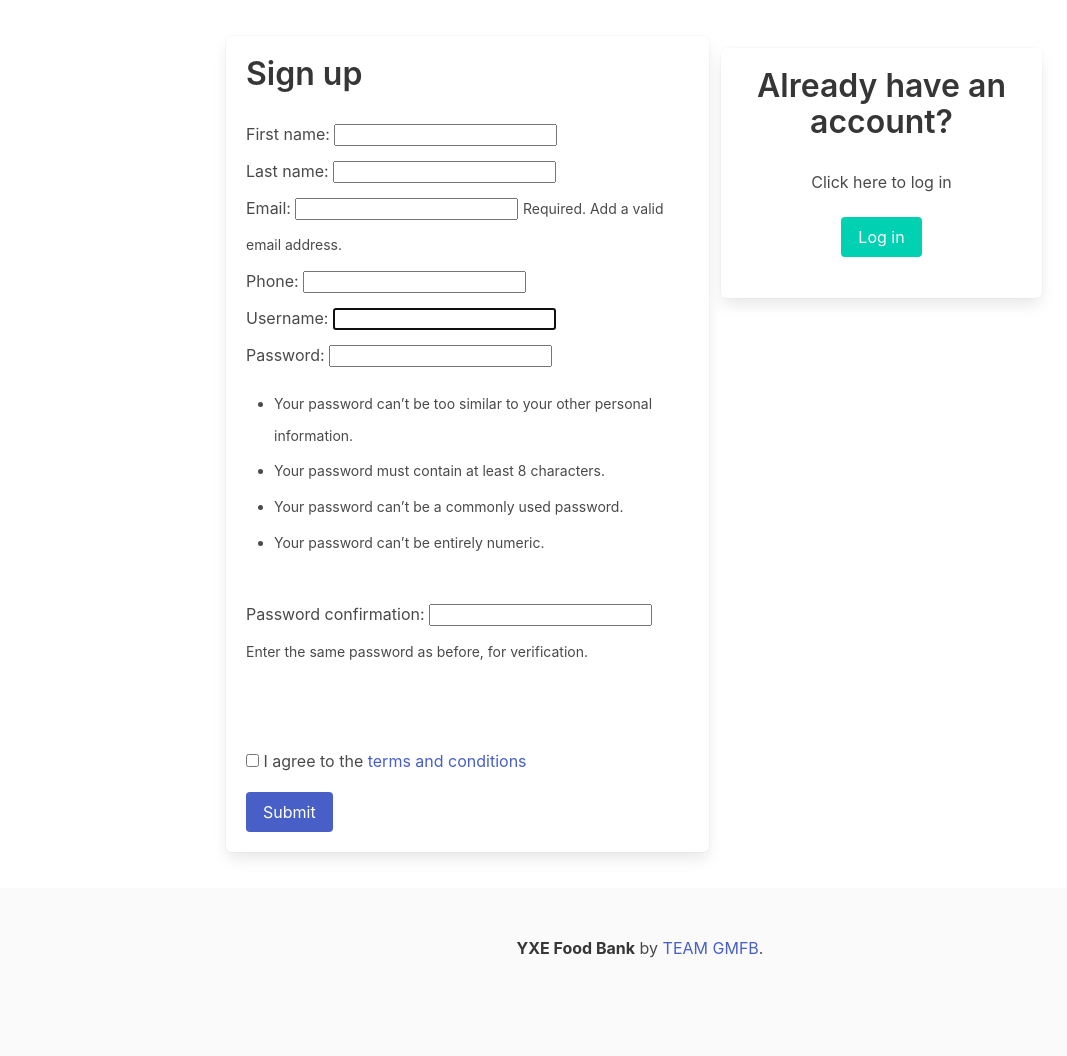
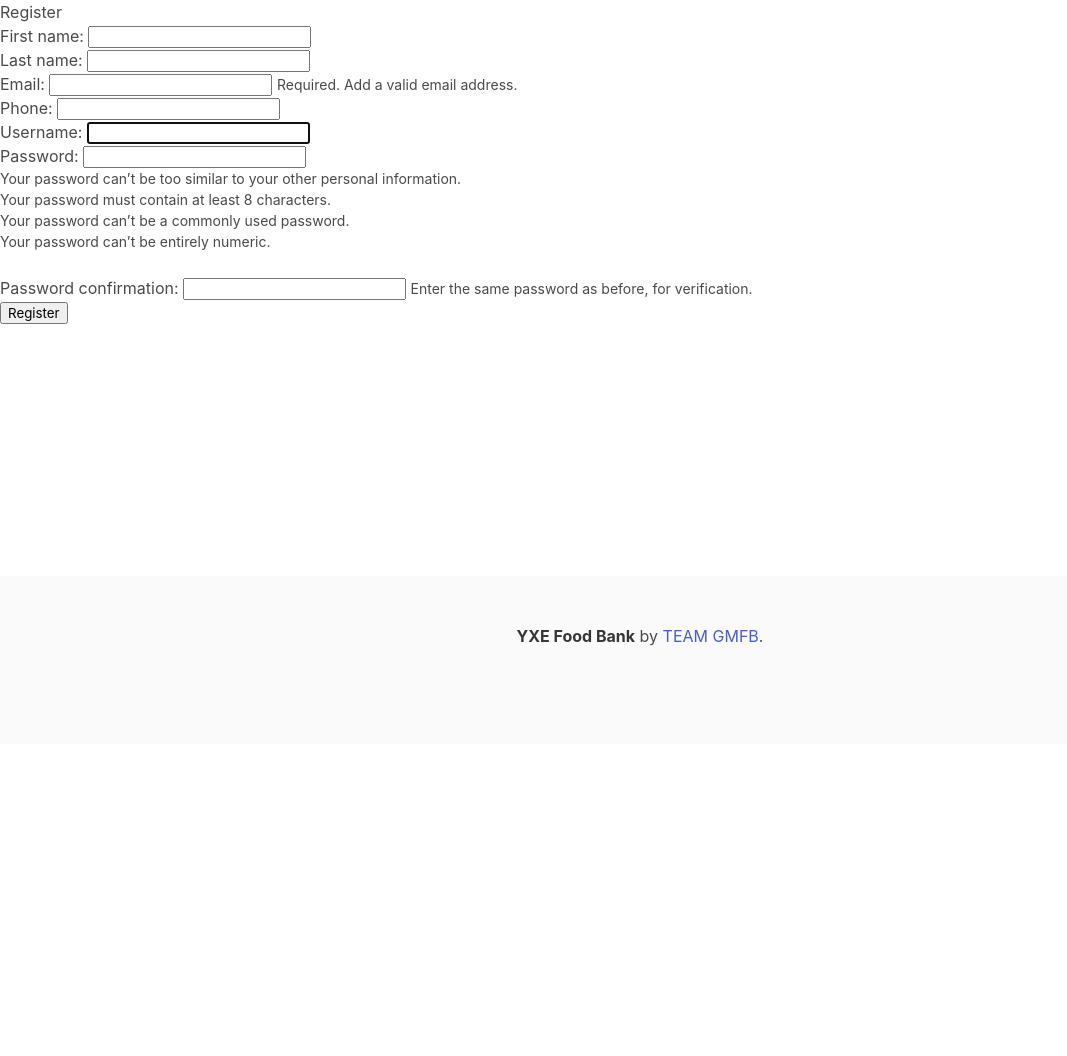
Before and after one commit to seemslikeali/yxefoodbank, a Django app: page /register/ in a window 1280 px wide. Shown: the part 56-1112 px from the top of the page, without its empty margins (0-1067 px from the left). After the commit the page ends 702 px from the top, so only its background shows below. Run offline with Django 4.2, Linux system fonts and the light colour scheme; some libraries are stand-ins or nearby versions.

Commit message:
account registration form overhaul
changed the way its done/  use register.html for now....

readdded the correct html

readdded the correct html

```diff
--- a/account/templates/account/register.html
+++ b/account/templates/account/register.html
@@ -1,17 +1,8 @@
 {% extends 'main.html'%} {% block content%}
 
-<section class="section supage">
-  <div class="tile is-ancestor" style="line-height: 2.3;">
-      <form class="tile is-child box" method="POST" action="{% url 'signup' %}">
-        {% csrf_token %}
-        <p class="title">Sign up</p>
+<h2>Register</h2>
 
-        <div class="content">
-          {% comment %} add here {% endcomment %}
-          <div class="field">
-
-
-
+<form class="form-signin" method="POST">
   {% csrf_token %} {% for field in registration_form%} {{field.label_tag}}
   {{field}} {% if field.help_text%}
   <small>{{field.help_text}}</small>
@@ -19,40 +10,7 @@
   <p style="color: red">{{error}}</p>
   {% endfor %} <br />{% endfor %}
 
+  <button type="submit">Register</button>
+</form>
 
-<br>
-          <br>
-          <div class="field">
-            <div class="control">
-              <label class="checkbox">
-                <input type="checkbox">
-                I agree to the <a href="#">terms and conditions</a>
-              </label>
-            </div>
-          </div>
-
-          <div class="field is-grouped">
-            <div class="control">
-              <button type="submit" value="Login" class="button is-link">Submit</button>
-            </div>
-          </div>
-        </div>
-      </form>
-    </div>
-
-    <div class="tile is-parent is-5">
-      <article class="tile is-child box suloginbox">
-        <p class="title has-text-centered">Already have an account?</p>
-        <div class="content">
-
-          <p> Click here to log in</p>
-          <a class="button is-primary" href="/login">
-            Log in
-          </a>
-
-        </div>
-      </article>
-    </div>
-  </div>
-</section>
 {% endblock content%}
```
Also changed, not shown: db.sqlite3.
